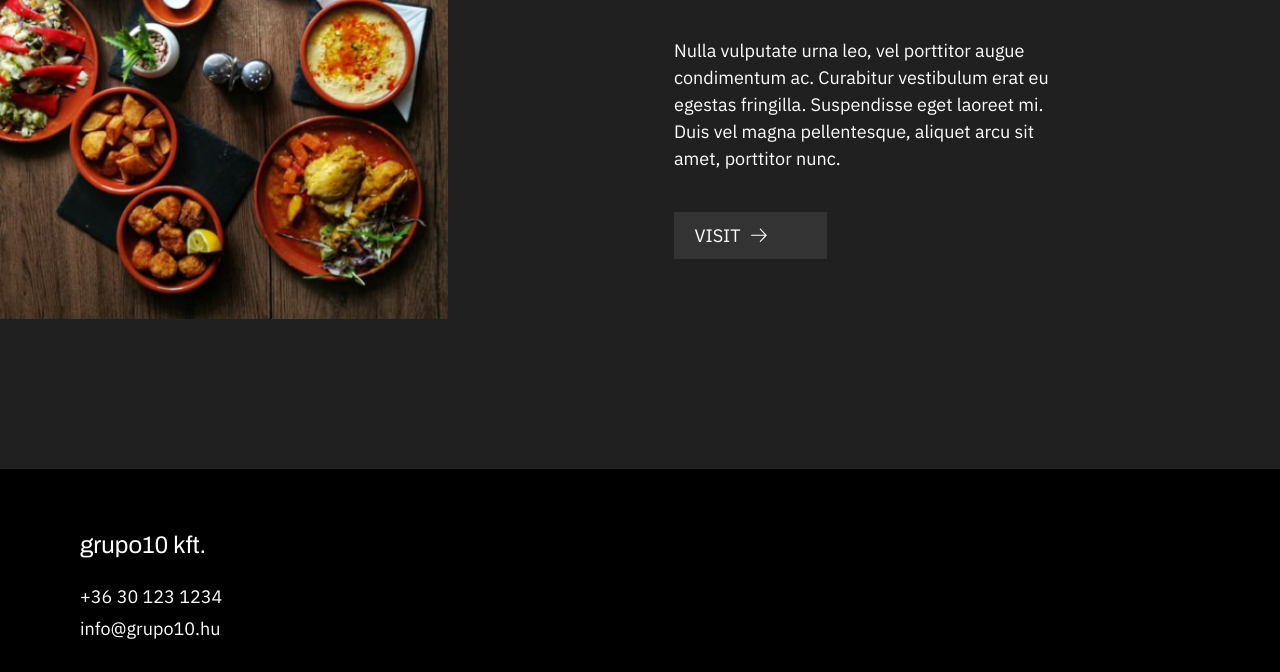
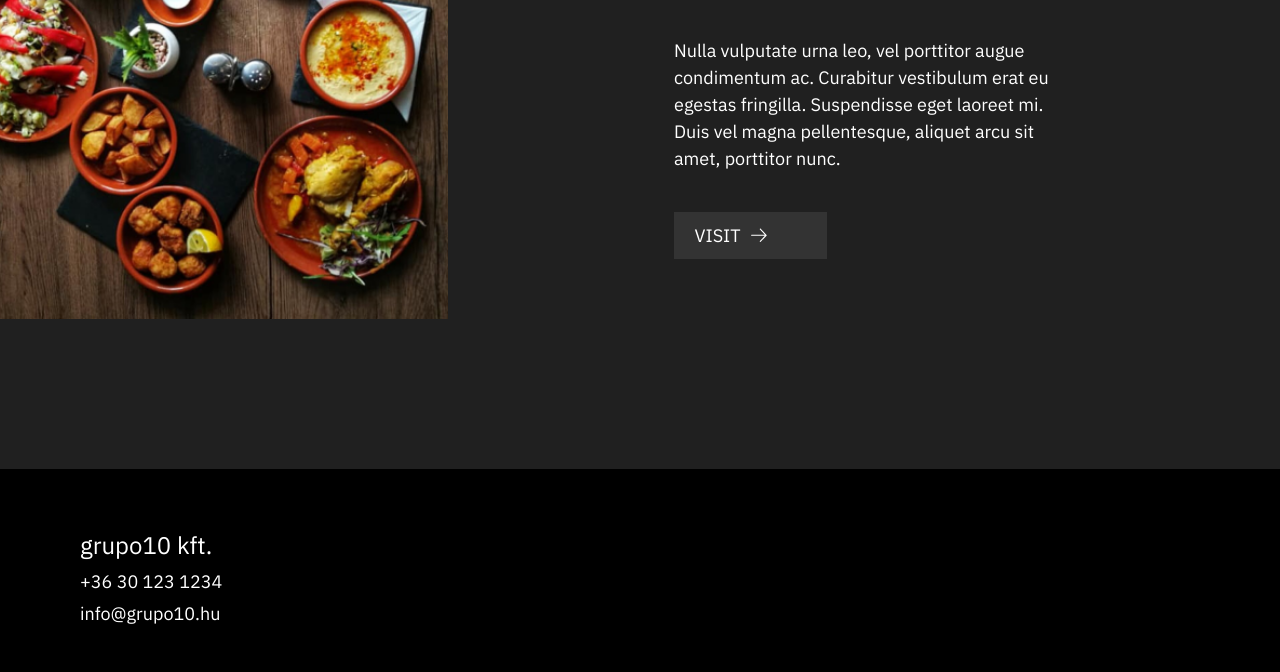
Before and after one commit to gyorgynagy1986/grupo10, a website: page index.html in a window 1280 px wide. Shown: the part 3232-3904 px from the top of the page. Drawn offline with nearby package versions, Linux system fonts and the light colour scheme.

Commit message:
first commit

```diff
--- a/index.html
+++ b/index.html
@@ -98,7 +98,7 @@
     </main>
     <footer>
         <div class="main-container">
-            <h3>grupo10 kft.</h3>
+            <p class="company">grupo10 kft.</p>
             <p>+36 30 123 1234</p>
             <p>info@grupo10.hu</p>
         </div>
--- a/sass/layouts/_footer.scss
+++ b/sass/layouts/_footer.scss
@@ -30,8 +30,8 @@ footer {
     }
 
 
-    h3 {
-
+    .company {
+        font-size: 24px !important;
         margin-bottom: 2rem;
 
         @include respond (tablet) {
```
Also changed, not shown: css/style.css.
